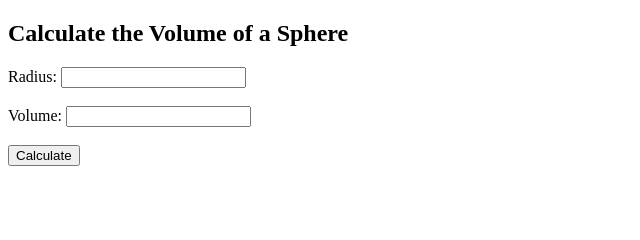
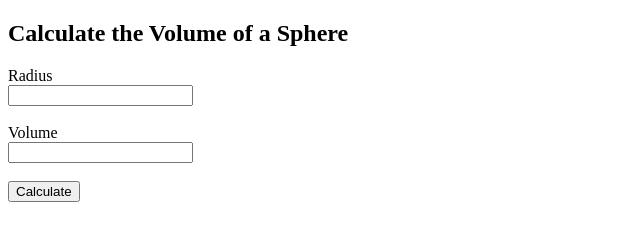
Before and after one commit to acciojob/sphere-vol-sahilaroora, a website: page main.html in a window 1280 px wide. Shown: the whole page, without its empty margins (0-640 px from the left). Drawn offline with Linux system fonts and the light colour scheme.

Commit message:
created a submission

```diff
--- a/main.html
+++ b/main.html
@@ -8,10 +8,10 @@
 
   <h2>Calculate the Volume of a Sphere</h2>
   <form id="MyForm" onsubmit="volume_sphere(); return false;">
-    <label for="radius">Radius:</label>
+    <label for="radius">Radius</label><br/>
     <input type="text" id="radius" name="radius">
     <br><br>
-    <label for="volume">Volume:</label>
+    <label for="volume">Volume</label><br/>
     <input type="text" id="volume" name="volume" readonly>
     <br><br>
     <input type="submit" value="Calculate">
```
